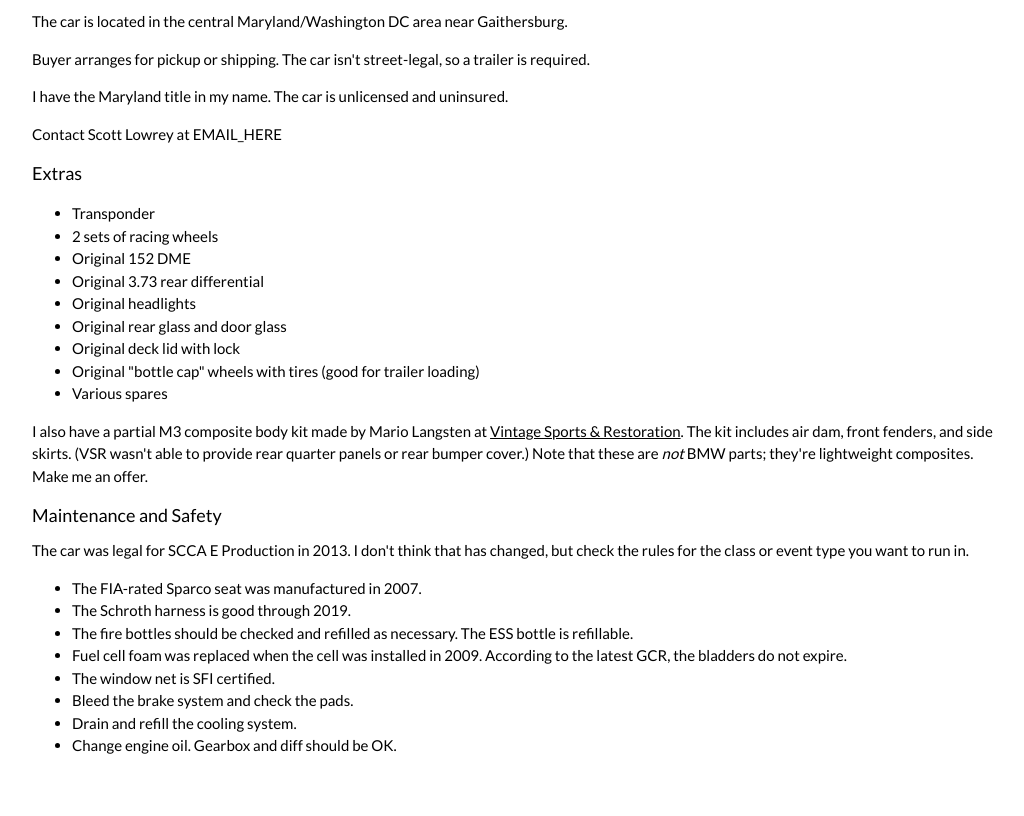
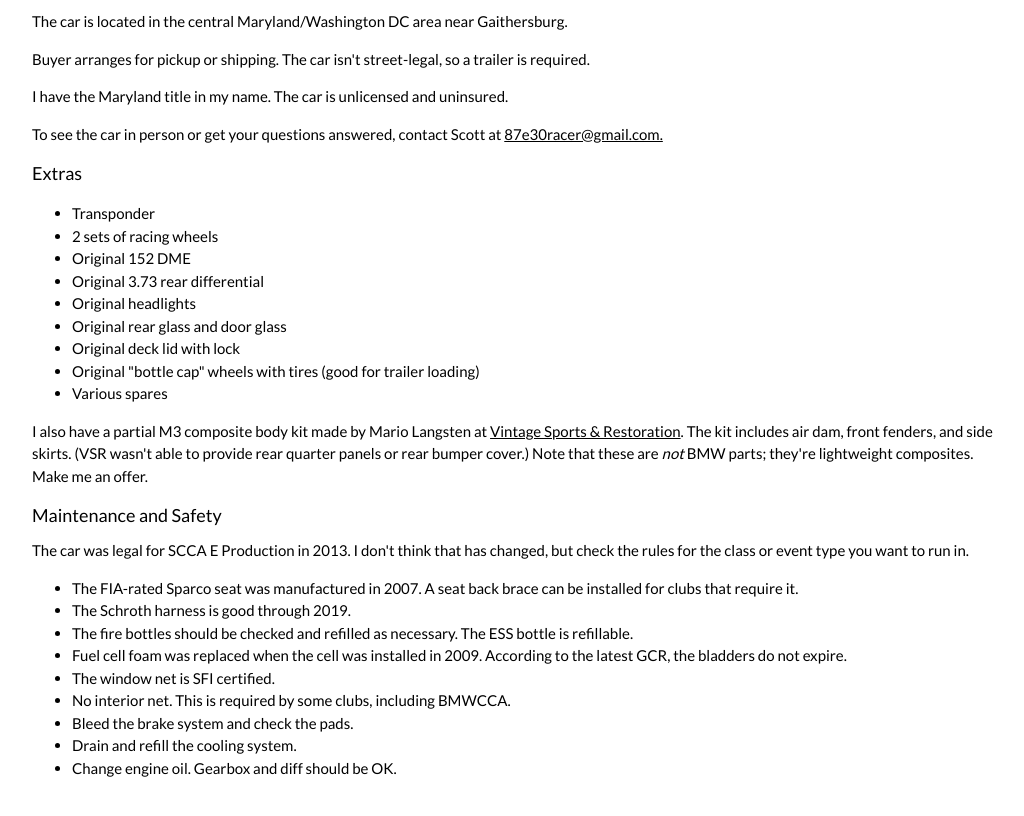
Before and after one commit to sdlowrey/e30-for-sale, a plain HTML site: page index.html in a window 1280 px wide. Shown: the part 8380-9196 px from the top of the page, without its empty margins (118-1142 px from the left). Drawn offline with nearby package versions, Linux system fonts and the light colour scheme.

Commit message:
minor content update

```diff
--- a/index.html
+++ b/index.html
@@ -197,7 +197,7 @@
       <p>The car is located in the central Maryland/Washington DC area near Gaithersburg.</p>
       <p>Buyer arranges for pickup or shipping. The car isn't street-legal, so a trailer is required.</p>
       <p>I have the Maryland title in my name. The car is unlicensed and uninsured.</p>
-      <p>Contact Scott Lowrey at EMAIL_HERE</p>
+      <p>To see the car in person or get your questions answered, contact Scott at <a href="mailto:87e30racer@gmail.com">87e30racer@gmail.com.</a></p>
 
       <h5>Extras</h5>
       <ul>
@@ -217,11 +217,12 @@
       <h5>Maintenance and Safety</h5>
       The car was legal for SCCA E Production in 2013. I don't think that has changed, but check the rules for the class or event type you want to run in.
       <ul>
-          <li>The FIA-rated Sparco seat was manufactured in 2007.</li>
+          <li>The FIA-rated Sparco seat was manufactured in 2007. A seat back brace can be installed for clubs that require it.</li>
           <li>The Schroth harness is good through 2019.</li>
           <li>The fire bottles should be checked and refilled as necessary. The ESS bottle is refillable.</li>
           <li>Fuel cell foam was replaced when the cell was installed in 2009. According to the latest GCR, the bladders do not expire.
           <li>The window net is SFI certified.</li>
+          <li>No interior net. This is required by some clubs, including BMWCCA.</li>
           <li>Bleed the brake system and check the pads.</li>
           <li>Drain and refill the cooling system.</li>
           <li>Change engine oil. Gearbox and diff should be OK.</li>
```
